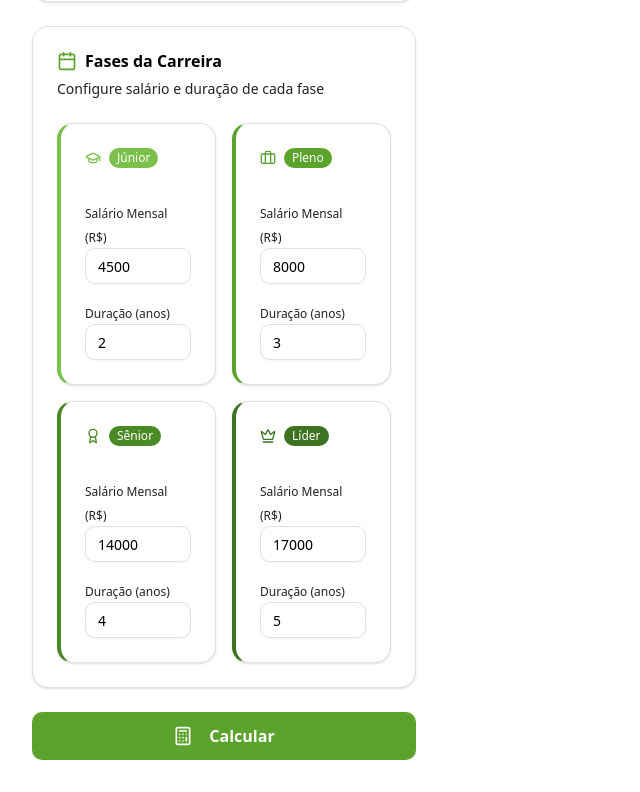
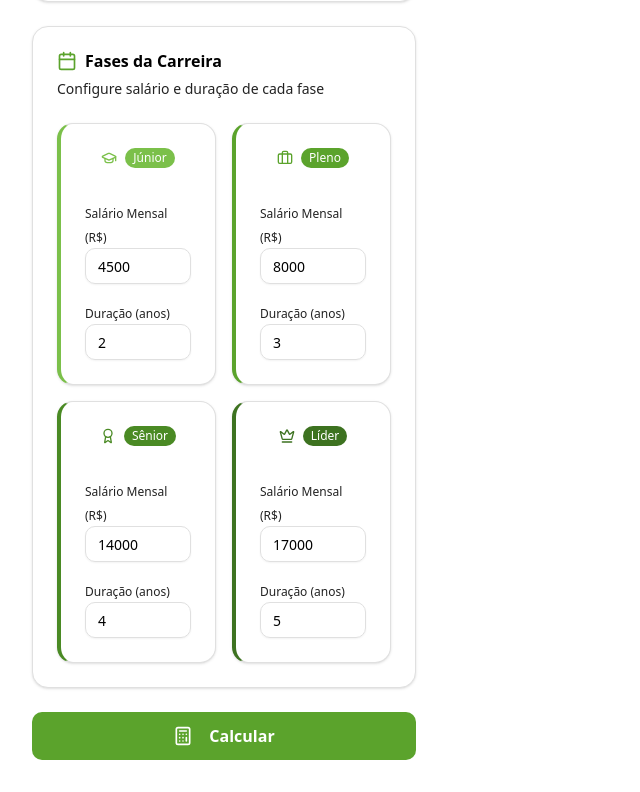
Before and after one commit to CoderRocha/devcapital, a Next.js app: page / in a window 1280 px wide. Shown: the part 1172-1964 px from the top of the page, without its empty margins (0-640 px from the left). Built offline with nearby package versions, Linux system fonts and the light colour scheme.

Commit message:
style: centralizado cargos e icones

```diff
--- a/src/components/calculator/PhaseCard.tsx
+++ b/src/components/calculator/PhaseCard.tsx
@@ -61,14 +61,12 @@
   return (
     <Card className="border-l-4 hover:shadow-md transition-shadow duration-200" style={{ borderLeftColor: config.color }}>
       <CardHeader>
-        <div className="flex items-center justify-between">
-          <div className="flex items-center gap-3">
-            <div className="flex items-center gap-2">
-              <Icon className="size-4" style={{ color: config.color }} />
-              <Badge className="text-white border-0" style={{ backgroundColor: config.color }}>
-                {phase.name}
-              </Badge>
-            </div>
+        <div className="flex items-center justify-center">
+          <div className="flex items-center gap-2">
+            <Icon className="size-4" style={{ color: config.color }} />
+            <Badge className="text-white border-0" style={{ backgroundColor: config.color }}>
+              {phase.name}
+            </Badge>
           </div>
         </div>
       </CardHeader>
```
